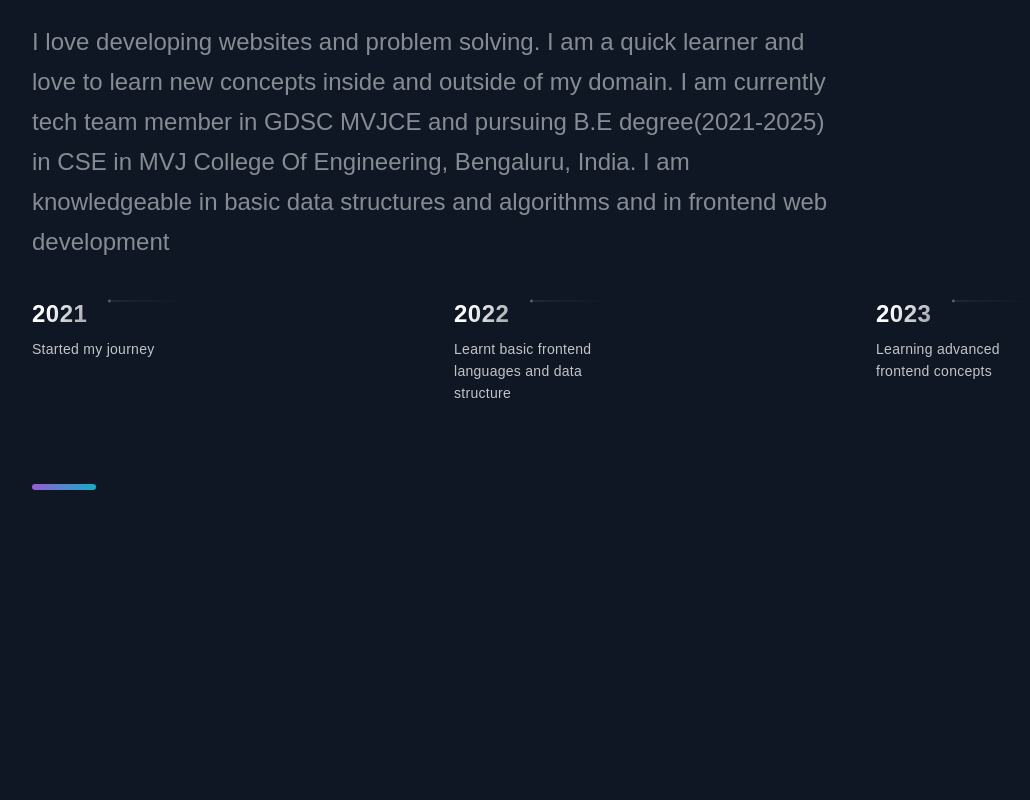
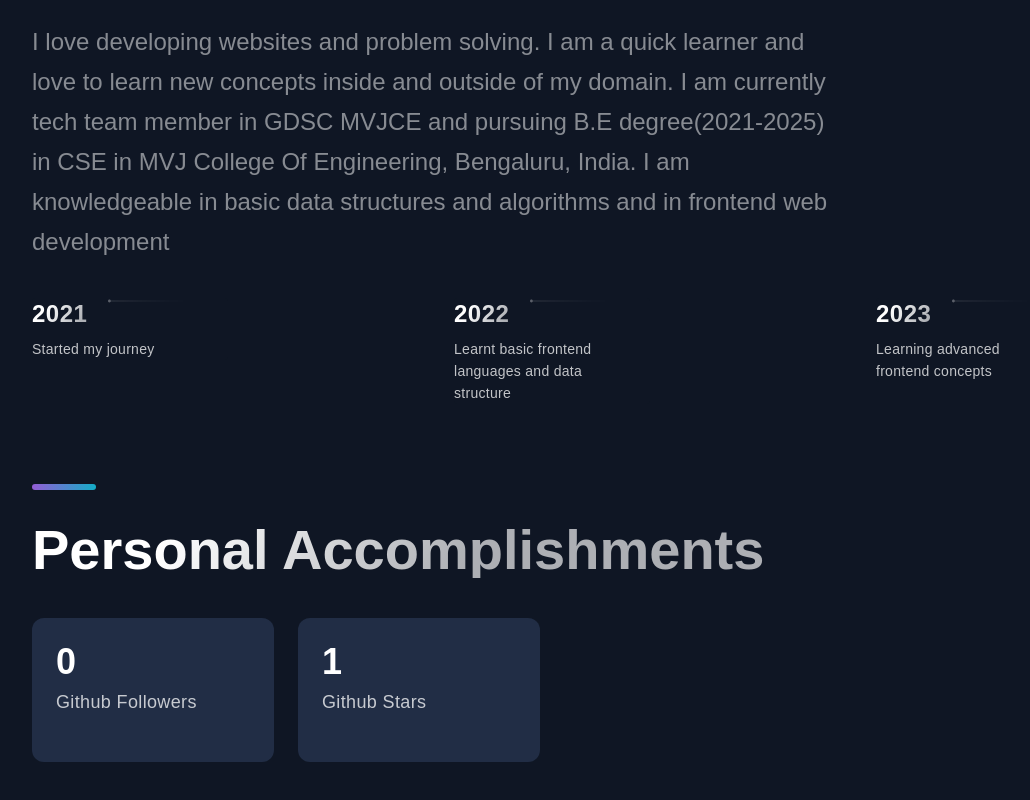
Before and after one commit to Shivam-Sharma-1/Simple-Portfolio-Website, a Next.js app: page / in a window 1280 px wide. Shown: the part 2430-3230 px from the top of the page, without its empty margins (88-1118 px from the left). Before the commit the page ends 2920 px from the top, so only its background shows below. Built offline with nearby package versions, Linux system fonts and the light colour scheme.

Commit message:
feat: add accomplishments

```diff
--- /dev/null
+++ b/src/components/Accomplishments/Accomplisments.js
@@ -0,0 +1,21 @@
+import { Section, SectionTitle } from "@/themes/GlobalComponents"
+import { Box, BoxNum, BoxText, Boxes } from "./AccomplishmentsStyles"
+import { accomplishmentsData } from "@/constants/constants"
+
+function Accomplishments() {
+    return (
+        <Section>
+            <SectionTitle>Personal Accomplishments</SectionTitle>
+            <Boxes>
+                {accomplishmentsData.map((card, index) => (
+                    <Box key={index}>
+                        <BoxNum>{card.number}</BoxNum>
+                        <BoxText>{card.text}</BoxText>
+                    </Box>
+                ))}
+            </Boxes>
+        </Section>
+    )
+}
+
+export default Accomplishments
--- a/src/pages/index.js
+++ b/src/pages/index.js
@@ -1,3 +1,4 @@
+import Accomplishments from "@/components/Accomplishments/Accomplisments";
 import BackgroundAnimation from "@/components/BackgroundAnimation/BackgroundAnimation";
 import Hero from "@/components/Hero/Hero";
 import Projects from "@/components/Projects/Projects";
@@ -24,6 +25,7 @@
             <Projects/>
             <Technologies/>
             <TimeLine/>
+            <Accomplishments/>
         </Layout>
         </>
     )
```
